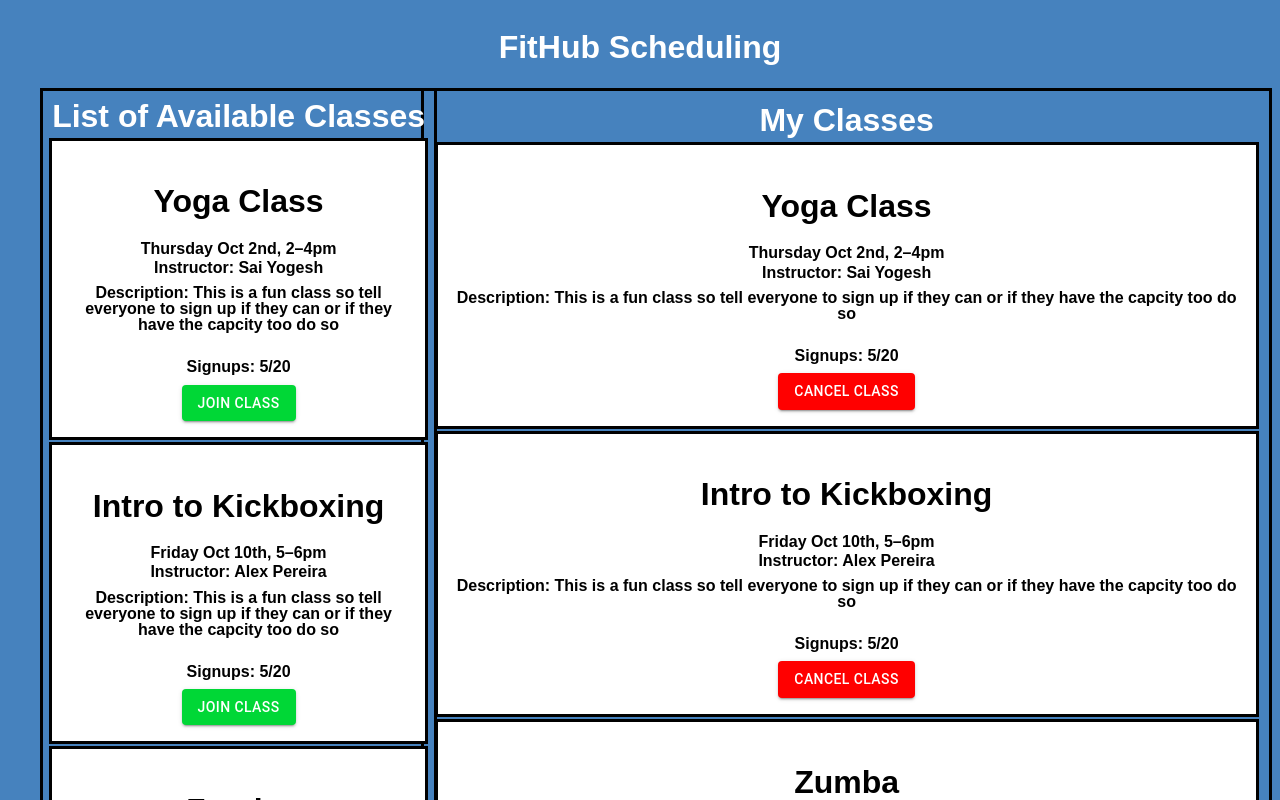
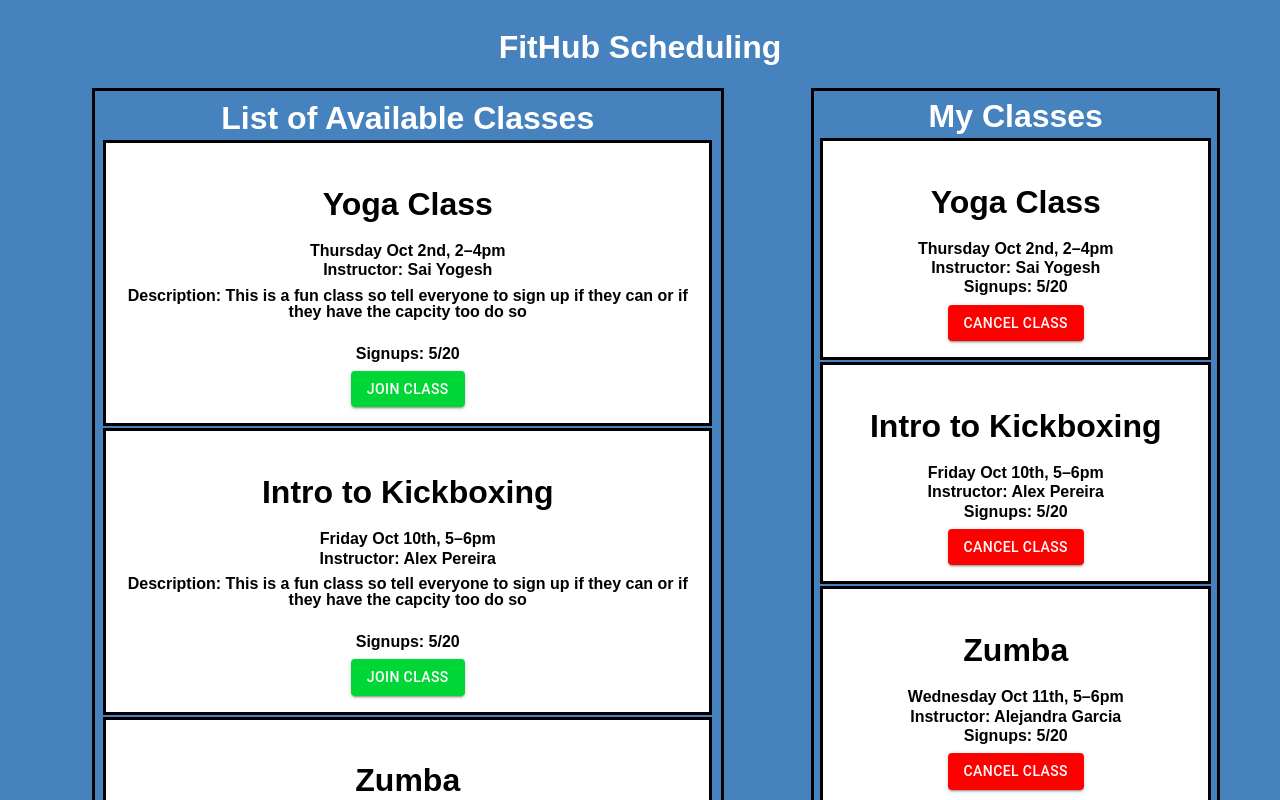
Before and after one commit to RishieNagarajah/CPS714-Section1-scheduling, a Next.js app in the folder scheduling/: page / in a window 1280 px wide. Shown: the top 800 px of the page. Built offline with nearby package versions, Linux system fonts and the light colour scheme.

Commit message:
changed more styling and fixed some overlap and overlay bugs

```diff
--- a/scheduling/app/AvailableSchedule.css
+++ b/scheduling/app/AvailableSchedule.css
@@ -32,9 +32,7 @@ table{
   padding: 1%;
   border: 3px solid black;
   width: 100%;
-/*
-  border-color: black;
-  border-radius: 2%; */
+
 }
 
 tr{
@@ -57,15 +55,6 @@ td{
   max-width:50%;
 }
 
-.ScheduleObject{
-  /* position:relative; */
-  display:flex;
-  width: 100%;
-  gap:1 rem;
-  align-items: flex-start;
-
-}
-
 thead{
       font-size: 2rem;
 
--- a/scheduling/app/MyClasses.css
+++ b/scheduling/app/MyClasses.css
@@ -50,30 +50,11 @@ td{
   background-color: #ffffff;
 }
 
-.ClassList{
-flex: 3 1 30%;
-  position: relative;
-  /* left:2rem; */
-  max-width:45%;
 
-}
-
-.ScheduleObject{
-  /* position:relative; */
-  display:flex;
-  flex-wrap: wrap;
-  width: 100%;
-  gap:1rem;
-  align-items: flex-start;
-}
 
 thead{
       font-size: 2rem;
 
-}
-
-#description{
-        line-height: 1rem;
 }
 
 .JoinButton{
@@ -82,3 +63,16 @@ thead{
         display: flex;
         justify-content: center;
 }
+
+.MyClasses{
+  flex: 3 1 30%;
+  max-width:30%;
+  margin-left: auto;
+  align-self: center;
+  /* position: relative; */
+  /* gap: inherit; */
+  padding-left: 2rem;
+  border-left: 10rem;
+  left:2rem;
+
+}
--- a/scheduling/app/MyClasses.tsx
+++ b/scheduling/app/MyClasses.tsx
@@ -29,8 +29,6 @@ export default function MyClass() {
                 <h2>{c.className}</h2>
                 <p>{c.date}</p>
                 <p>Instructor: {c.instructor}</p>
-                <p id="description">Description: {c.Description}</p>
-                <p></p>
                 <p>Signups: {c.Signups}/{c.Limit}</p>
                 {/* <button type="button">Join Class</button> */}
                 <div className="JoinButton ">
--- a/scheduling/app/page.css
+++ b/scheduling/app/page.css
@@ -28,56 +28,20 @@ p {
     line-height: 0.2rem;
 }
 
-table{
-  padding: 1%;
-  border: 3px solid black;
-  width: 100%;
-/*
-  border-color: black;
-  border-radius: 2%; */
-}
-
-tr{
-  border: 3px solid black;
-  padding: 1rem;
-}
-td{
-  border: 3px solid black;
-  padding: 1rem;
-  color: black;
-  font-size: 4rem;
-  font-weight: bold;
-  background-color: #ffffff;
-}
-
-.ClassList{
-  flex: 3 1 30%;
-  position: relative;
-  left:2rem;
-  max-width:50%;
-}
-
 .ScheduleObject{
   /* position:relative; */
   display:flex;
   width: 100%;
-  gap:1 rem;
-  align-items: flex-start;
-
+  /* margin-right: 10rem; */
+  /* left: 10rem; */
+  /* margin-left: 10rem; */
+  margin-right: 10rem;
+  gap:rem;
+  /* align-items: flex-start; */
+  /* align-items: center; */
+  min-height: 60vh;
+    min-width:1000px;
+    /* align-items: center; */
+  justify-content: space-around;
+gap: 1rem;
 }
-
-thead{
-      font-size: 2rem;
-
-}
-
-#description{
-        line-height: 1rem;
-}
-
-.JoinButton{
-        align-content: center;
-        margin: 0 auto;
-        display: flex;
-        justify-content: center;
-}
```
Also changed, not shown: scheduling/app/AvailableSchedule.tsx (+1 -53 lines).
